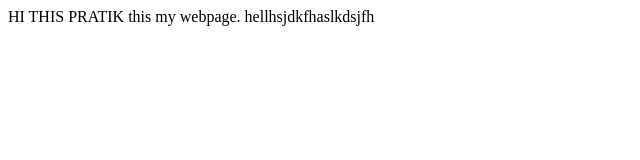
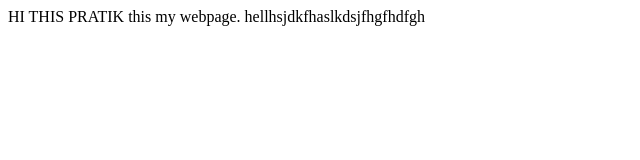
Before and after one commit to Pratik2696/hello-world1, a plain HTML site: page index.html in a window 1280 px wide. Shown: the full height of the page, 0-640 px from the left. Drawn offline with Linux system fonts and the light colour scheme.

Commit message:
Update index.html

```diff
--- a/index.html
+++ b/index.html
@@ -7,6 +7,6 @@
     <title>Document</title>
 </head>
 <body>
-    HI THIS PRATIK this my webpage. hellhsjdkfhaslkdsjfh
+    HI THIS PRATIK this my webpage. hellhsjdkfhaslkdsjfhgfhdfgh
 </body>
 </html>
```
